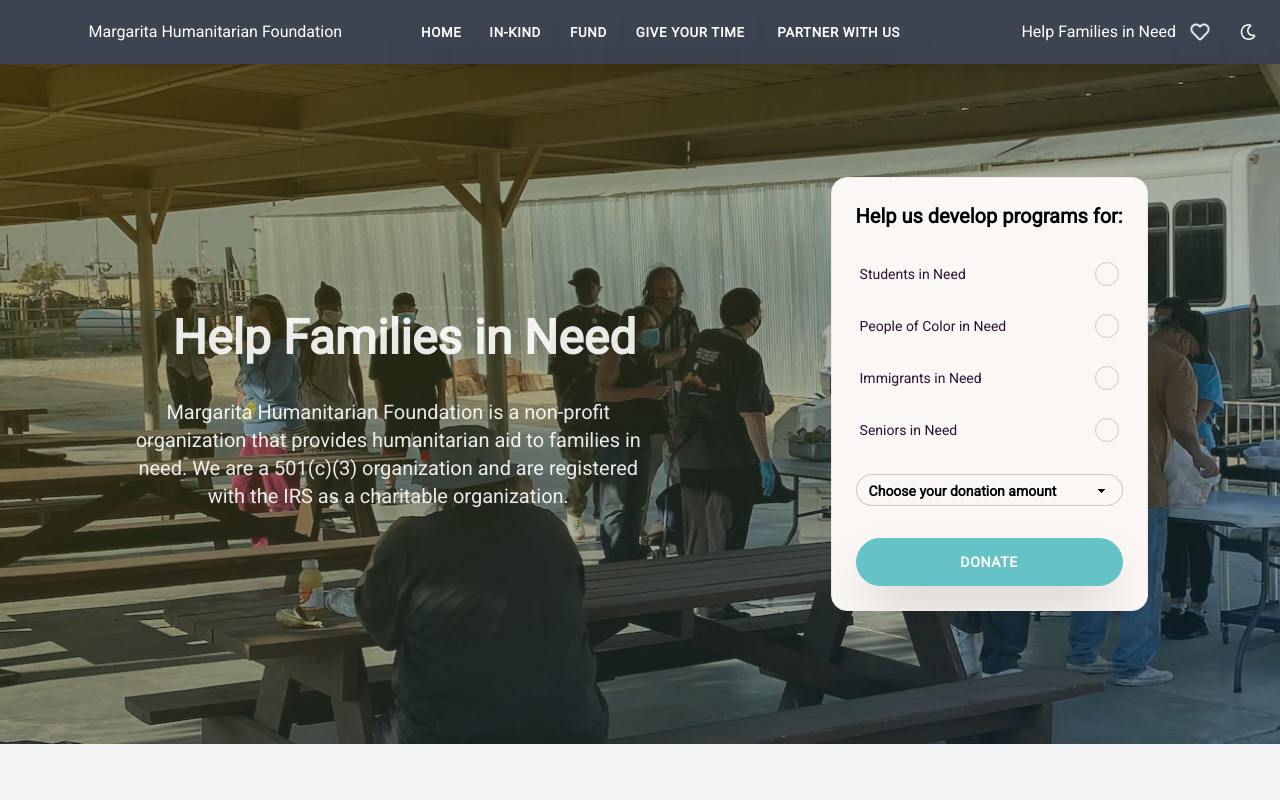
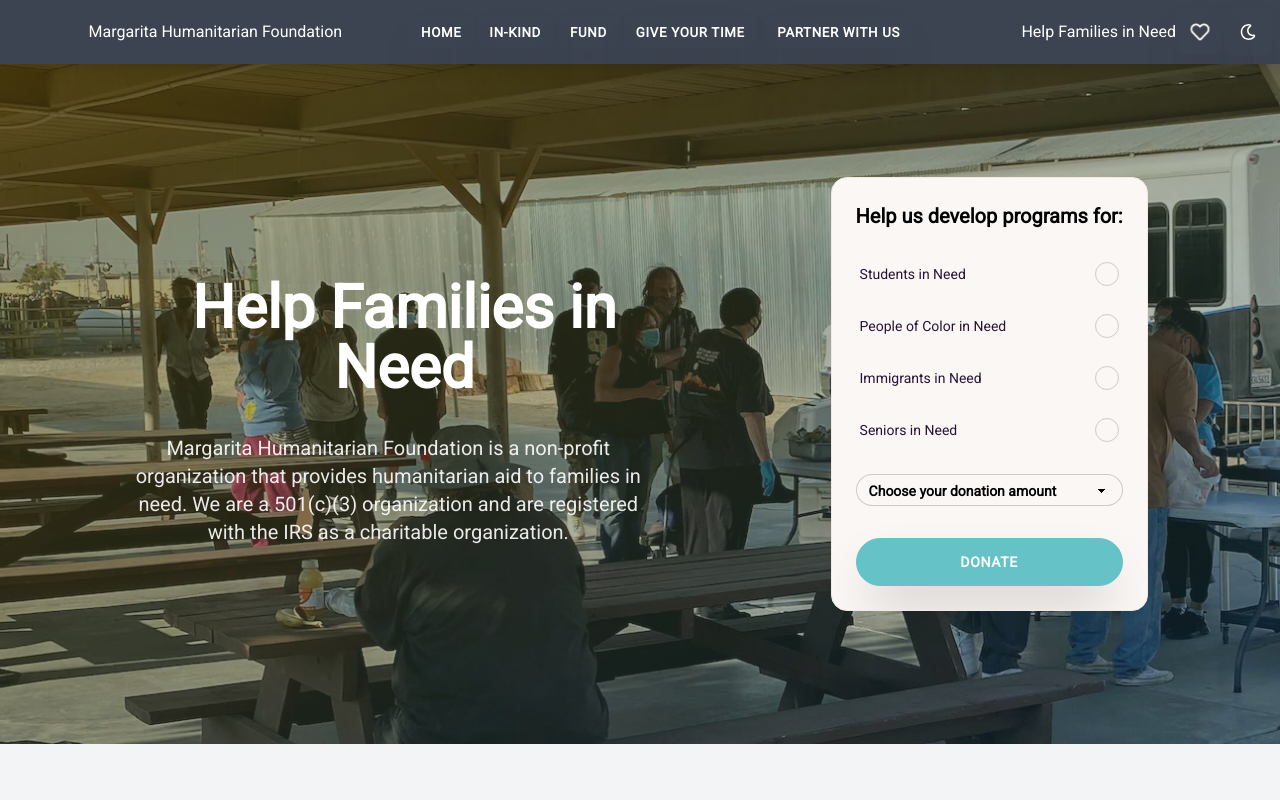
Before and after one commit to margaritahumanitarian/helpafamily, a Next.js app: page / in a window 1280 px wide. Shown: the top 800 px of the page. Built offline with nearby package versions, Linux system fonts and the light colour scheme.

Commit message:
enlarged header font on main page

```diff
--- a/components/HeroSection.js
+++ b/components/HeroSection.js
@@ -28,8 +28,8 @@ function HeroSection({ main = false, inNeed = false }) {
             <div className={`md:col-span-${main ? 2 : 1}`}>
               <h1
                 className={`text-3xl ${
-                  main && 'md:text-5xl text-white text-opacity-90'
-                } font-bold m-4 max-w-lg`}
+                  main && 'md:text-6xl text-white '
+                } font-extrabold m-4 max-w-lg`}
               >
                 {'Help Families in Need'}
               </h1>
```
